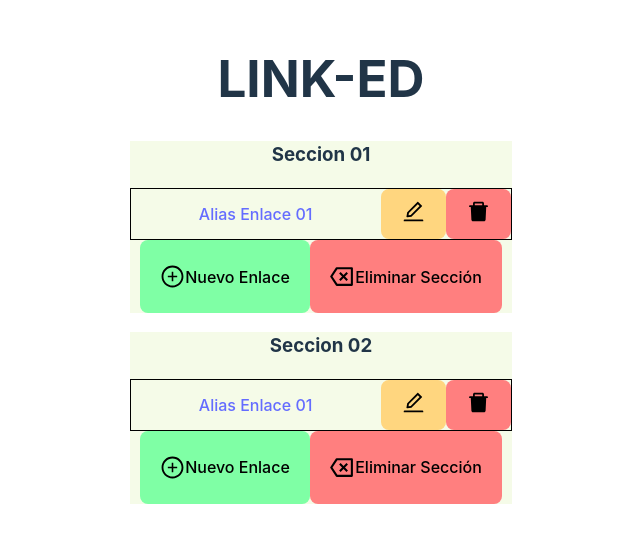
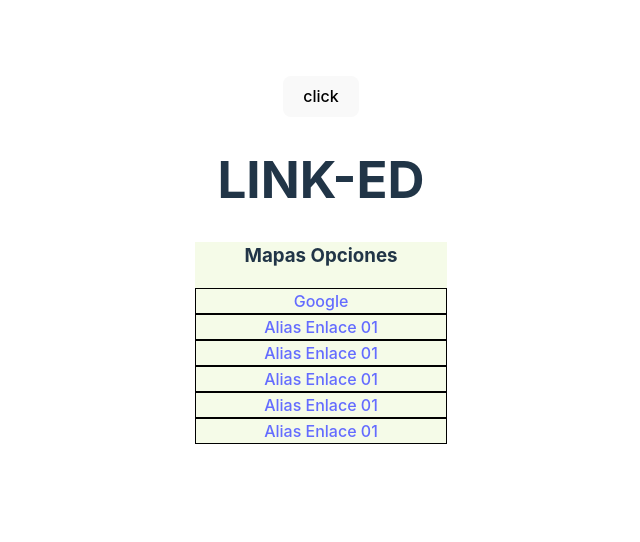
Before and after one commit to br1-gtr/zelda_app, a React (Vite) app: page / in a window 1280 px wide. Shown: the part 140-682 px from the top of the page, without its empty margins (319-959 px from the left). Built offline with nearby package versions, Linux system fonts and the light colour scheme.

Commit message:
filtro categorias unicas

```diff
--- a/src/App.jsx
+++ b/src/App.jsx
@@ -1,11 +1,42 @@
 import './App.css';
+import { useEffect, useState } from 'react';
+import { DATOS_EXCEL } from './DATOS_EXCEL/DATOS_EXCEL.js';
 import { Seccion } from './components/Seccion';
+
 function App() {
+	const [cat, setCat] = useState([]);
+
+	const filtrarCategorias = (datos) => {
+		//arr categorias total
+		let catAux = [];
+		datos.forEach((e) => {
+			catAux = [...catAux, e.categoria];
+		});
+		//arr de categorias unicas
+		let categoriasFiltradas = [];
+		catAux.forEach((e) => {
+			if (!categoriasFiltradas.includes(e)) {
+				categoriasFiltradas.push(e);
+			}
+		});
+		setCat(categoriasFiltradas);
+	};
+
+	useEffect(() => {
+		filtrarCategorias(DATOS_EXCEL);
+	}, []);
+
 	return (
 		<>
+			<button
+				onClick={() => {
+					console.log(cat);
+				}}
+			>
+				click
+			</button>
 			<h1>LINK-ED</h1>
-			<Seccion titulo={'Seccion 01'} />
-			<Seccion titulo={'Seccion 02'} />
+			<Seccion categoria={cat[0]} />
 		</>
 	);
 }
--- /dev/null
+++ b/src/DATOS_EXCEL/DATOS_EXCEL.js
@@ -0,0 +1,240 @@
+export const DATOS_EXCEL = [
+	{
+		enlace: 'http://comollego.ba.gob.ar/',
+		alias: 'Comollego',
+		categoria: 'Mapas Opciones',
+	},
+	{
+		enlace: 'http://maps.google.com.ar/',
+		alias: 'Maps',
+		categoria: 'Mapas Opciones',
+	},
+	{
+		enlace: 'http://proximostrenes.ferrovias.com.ar/',
+		alias: 'Proximostrenes',
+		categoria: 'Horarios Tren',
+	},
+	{
+		enlace: 'http://www.icbc.com.ar/',
+		alias: 'Icbc',
+		categoria: 'Banco',
+	},
+	{
+		enlace: 'http://www.mercadolibre.com.ar/',
+		alias: 'Mercadolibre',
+		categoria: 'Venta Online',
+	},
+	{
+		enlace: 'http://www.omnilineas.com.ar/buenos-aires/colectivos/',
+		alias: 'Omnilineas',
+		categoria: 'Opciones Colectivos y mas',
+	},
+	{
+		enlace: 'http://www.viaja-facil.com/',
+		alias: 'Viaja-Facil',
+		categoria: 'Opciones Colectivos y mas',
+	},
+	{
+		enlace: 'http://www.youtube.com/',
+		alias: 'Youtube',
+		categoria: 'Videos Online',
+	},
+	{
+		enlace: 'https://api.whatsapp.com/send?phone=XXXXXXXXXXX',
+		alias: 'WA sin nro agendado',
+		categoria: 'Mensajero Web',
+	},
+	{
+		enlace: 'https://autogestion.personal.com.ar/login/',
+		alias: 'Personal',
+		categoria: 'Servicio',
+	},
+	{
+		enlace: 'https://autogestion.segurosrivadavia.com/',
+		alias: 'Seguros Rivadavia',
+		categoria: 'Servicio',
+	},
+	{
+		enlace: 'https://business.facebook.com/creatorstudio/home',
+		alias: 'Business FB',
+		categoria: 'Redes Sociales',
+	},
+	{
+		enlace: 'https://calculadora-ganancias.web.app/?#/',
+		alias: 'Calculadora-Ganancias',
+		categoria: 'Varios',
+	},
+	{
+		enlace: 'https://daseininstituto.educativa.org/index.cgi?id_curso=111',
+		alias: 'Dasein Instituto',
+		categoria: 'Educacion',
+	},
+	{
+		enlace: 'https://elfaroasociacion.org.ar/mi-cuenta/',
+		alias: 'El Faro Asociacion',
+		categoria: 'Educacion',
+	},
+	{
+		enlace: 'https://es.duolingo.com/',
+		alias: 'Duolingo',
+		categoria: 'Educacion',
+	},
+	{
+		enlace: 'https://mail.google.com/mail/u/0/#inbox',
+		alias: 'Gmail 01',
+		categoria: 'eMail',
+	},
+	{
+		enlace: 'https://mail.google.com/mail/u/1/#inbox',
+		alias: 'Gmail 02',
+		categoria: 'eMail',
+	},
+	{
+		enlace: 'https://mail.google.com/mail/u/2/#inbox',
+		alias: 'Gmail 03',
+		categoria: 'eMail',
+	},
+	{
+		enlace: 'https://mail.yahoo.com/',
+		alias: 'Yahoo',
+		categoria: 'eMail',
+	},
+	{
+		enlace: 'https://maps.google.com.ar/',
+		alias: 'Maps',
+		categoria: 'Mapas Opciones',
+	},
+	{
+		enlace: 'https://maps.here.com/',
+		alias: 'Maps',
+		categoria: 'Mapas Opciones',
+	},
+	{
+		enlace: 'https://oficinavirtual.web.aysa.com.ar/index.html',
+		alias: 'Aysa',
+		categoria: 'Servicio',
+	},
+	{
+		enlace: 'https://outlook.office.com/mail/inbox',
+		alias: 'Outlook',
+		categoria: 'eMail',
+	},
+	{
+		enlace: 'https://registro.micuenta.metrogas.com.ar/',
+		alias: 'Metrogas',
+		categoria: 'Servicio',
+	},
+	{
+		enlace: 'https://telecentro.com.ar/login',
+		alias: 'Telecentro',
+		categoria: 'Servicio',
+	},
+	{
+		enlace: 'https://translate.google.com.ar/',
+		alias: 'Traductor',
+		categoria: 'Varios',
+	},
+	{
+		enlace: 'https://twitter.com/',
+		alias: 'Twitter',
+		categoria: 'Redes Sociales',
+	},
+	{
+		enlace: 'https://web.telegram.org/#/login',
+		alias: 'Telegram',
+		categoria: 'Mensajero Web',
+	},
+	{
+		enlace: 'https://web.whatsapp.com/',
+		alias: 'Whatsapp',
+		categoria: 'Mensajero Web',
+	},
+	{
+		enlace: 'https://wetransfer.com/',
+		alias: 'Wetransfer',
+		categoria: 'Varios',
+	},
+	{
+		enlace: 'https://www.accessbanking.com.ar/',
+		alias: 'ICBC',
+		categoria: 'Banco',
+	},
+	{
+		enlace:
+			'https://www.amazon.es/gp/digital/fiona/manage/#/home/content/booksAll/dateDsc/',
+		alias: 'Amazon',
+		categoria: 'Varios',
+	},
+	{
+		enlace: 'https://www.bumeran.com.ar/',
+		alias: 'Bumeran',
+		categoria: 'Bolsa Trabajo',
+	},
+	{
+		enlace: 'https://www.computrabajo.com.ar/',
+		alias: 'Computrabajo',
+		categoria: 'Bolsa Trabajo',
+	},
+	{
+		enlace:
+			'https://www.edesur.com.ar:8080/OficinaVirtual2/paginas/identificacionCliente.aspx?accion=-1',
+		alias: 'Edesur',
+		categoria: 'Servicio',
+	},
+	{
+		enlace: 'https://www.facebook.com/',
+		alias: 'Facebook',
+		categoria: 'Redes Sociales',
+	},
+	{
+		enlace: 'https://www.horariostren.com.ar/',
+		alias: 'Horariostren',
+		categoria: 'Horarios Tren',
+	},
+	{
+		enlace: 'https://www.instagram.com/',
+		alias: 'Instagram',
+		categoria: 'Redes Sociales',
+	},
+	{
+		enlace: 'https://www.linkedin.com/',
+		alias: 'Linkedin',
+		categoria: 'Redes Sociales',
+	},
+	{
+		enlace: 'https://www.messenger.com/',
+		alias: 'Messenger FB',
+		categoria: 'Mensajero Web',
+	},
+	{
+		enlace:
+			'https://www.microsoft.com/es-ar/microsoft-365/onedrive/online-cloud-storage',
+		alias: 'Microsoft Onedrive',
+		categoria: 'Almacenamieto Nube',
+	},
+	{
+		enlace: 'https://www.moovitapp.com/',
+		alias: 'Moovitapp',
+		categoria: 'Mapas Opciones',
+	},
+	{
+		enlace: 'https://www.olx.com.ar/',
+		alias: 'Olx',
+		categoria: 'Venta Online',
+	},
+	{
+		enlace: 'https://www.qwant.com/?l=es',
+		alias: 'Qwant',
+		categoria: 'Buscador',
+	},
+	{
+		enlace: 'https://www.swissmedical.com.ar/prepagaclientes/login',
+		alias: 'Swissmedical',
+		categoria: 'Servicio',
+	},
+	{
+		enlace: 'https://www.zonajobs.com.ar/',
+		alias: 'Zonajobs',
+		categoria: 'Bolsa Trabajo',
+	},
+];
--- a/src/components/Enlace.jsx
+++ b/src/components/Enlace.jsx
@@ -1,19 +1,19 @@
 import '../style/Enlace.css';
-import { AiOutlineEdit, AiFillDelete } from 'react-icons/ai';
+//import { AiOutlineEdit, AiFillDelete } from 'react-icons/ai'; btns
 export const Enlace = ({ alias, enlace }) => {
 	return (
 		<div className="link_container">
 			<a className="link_alias" href={enlace} target=".blank">
 				{alias}
 			</a>
-			<div className="link_btn-container">
+			{/* btns <div className="link_btn-container">
 				<button className="btn_edit">
 					<AiOutlineEdit size={25} />
 				</button>
 				<button className="btn_delete">
 					<AiFillDelete size={25} />
 				</button>
-			</div>
+			</div>*/}
 		</div>
 	);
 };
--- a/src/components/Seccion.jsx
+++ b/src/components/Seccion.jsx
@@ -1,14 +1,20 @@
 import '../style/Seccion.css';
 import { Enlace } from './Enlace.jsx';
-import { AiOutlinePlusCircle } from 'react-icons/ai';
-import { RiDeleteBack2Line } from 'react-icons/ri';
+//import { AiOutlinePlusCircle } from 'react-icons/ai'; btns
+//import { RiDeleteBack2Line } from 'react-icons/ri'; btns
 
-export const Seccion = ({ titulo, dataEnlaces }) => {
+export const Seccion = ({ categoria, dataEnlaces }) => {
 	return (
 		<div className="seccion_container">
-			<h3 className="seccion_titulo">{titulo}</h3>
+			<h3 className="seccion_titulo">{categoria}</h3>
+			<Enlace alias={'Google'} enlace={'https://www.google.com'} />
 			<Enlace alias={'Alias Enlace 01'} enlace={'https://www.google.com'} />
-			<div className="seccion_btn-container">
+			<Enlace alias={'Alias Enlace 01'} enlace={'https://www.google.com'} />
+			<Enlace alias={'Alias Enlace 01'} enlace={'https://www.google.com'} />
+			<Enlace alias={'Alias Enlace 01'} enlace={'https://www.google.com'} />
+			<Enlace alias={'Alias Enlace 01'} enlace={'https://www.google.com'} />
+
+			{/* btns<div className="seccion_btn-container">
 				<button className="btn_agregar-enlace">
 					<AiOutlinePlusCircle size={25} />
 					<p>Nuevo Enlace</p>
@@ -17,7 +23,7 @@ export const Seccion = ({ titulo, dataEnlaces }) => {
 					<RiDeleteBack2Line size={25} />
 					<p>Eliminar Sección</p>
 				</button>
-			</div>
+			</div>*/}
 		</div>
 	);
 };
--- a/src/style/Seccion.css
+++ b/src/style/Seccion.css
@@ -1,9 +1,11 @@
 .seccion_container {
+	width: 100%;
 	background-color: rgba(238, 248, 218, 0.603);
 	& .seccion_btn-container {
 		width: 100%;
 		display: flex;
-		justify-content: center;
+		flex-direction: row;
+		justify-content: space-around;
 		align-items: center;
 		& .btn_agregar-enlace {
 			display: flex;
```
Also changed, not shown: 1 other file (tests, documents, lock files or other folders).
